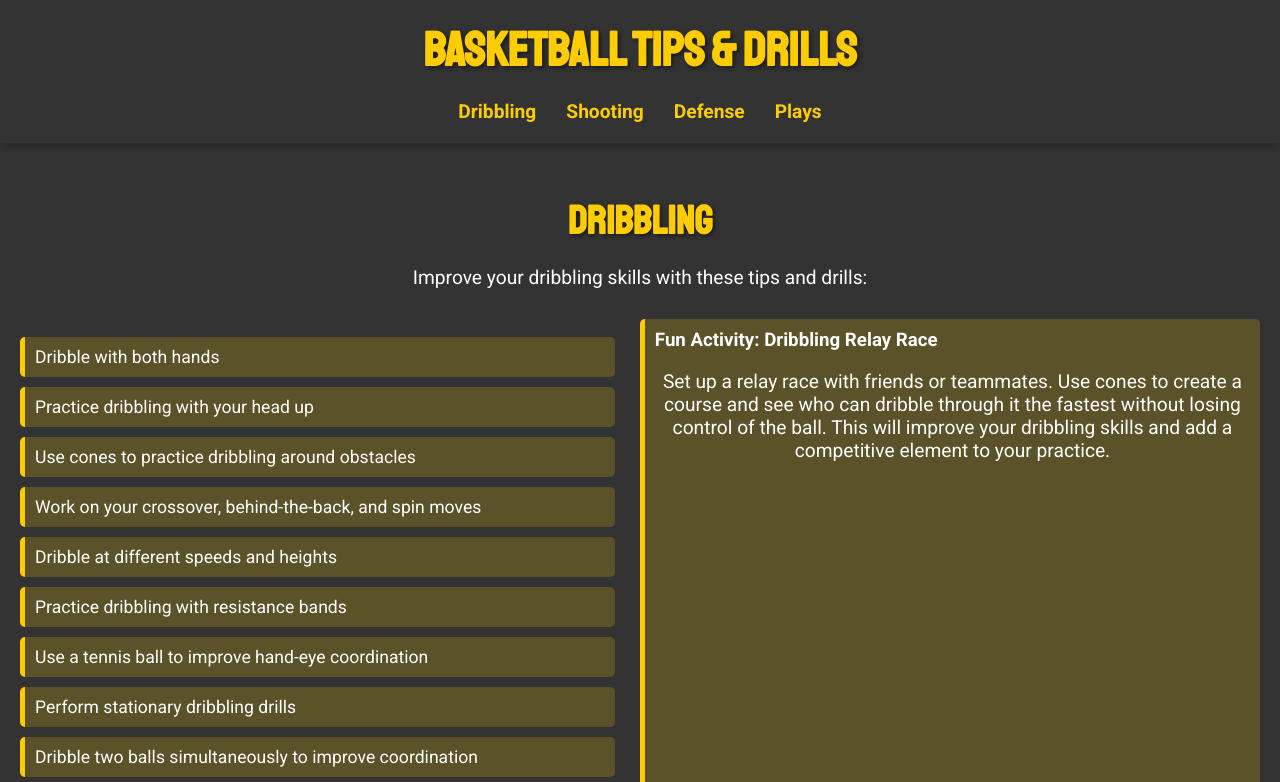
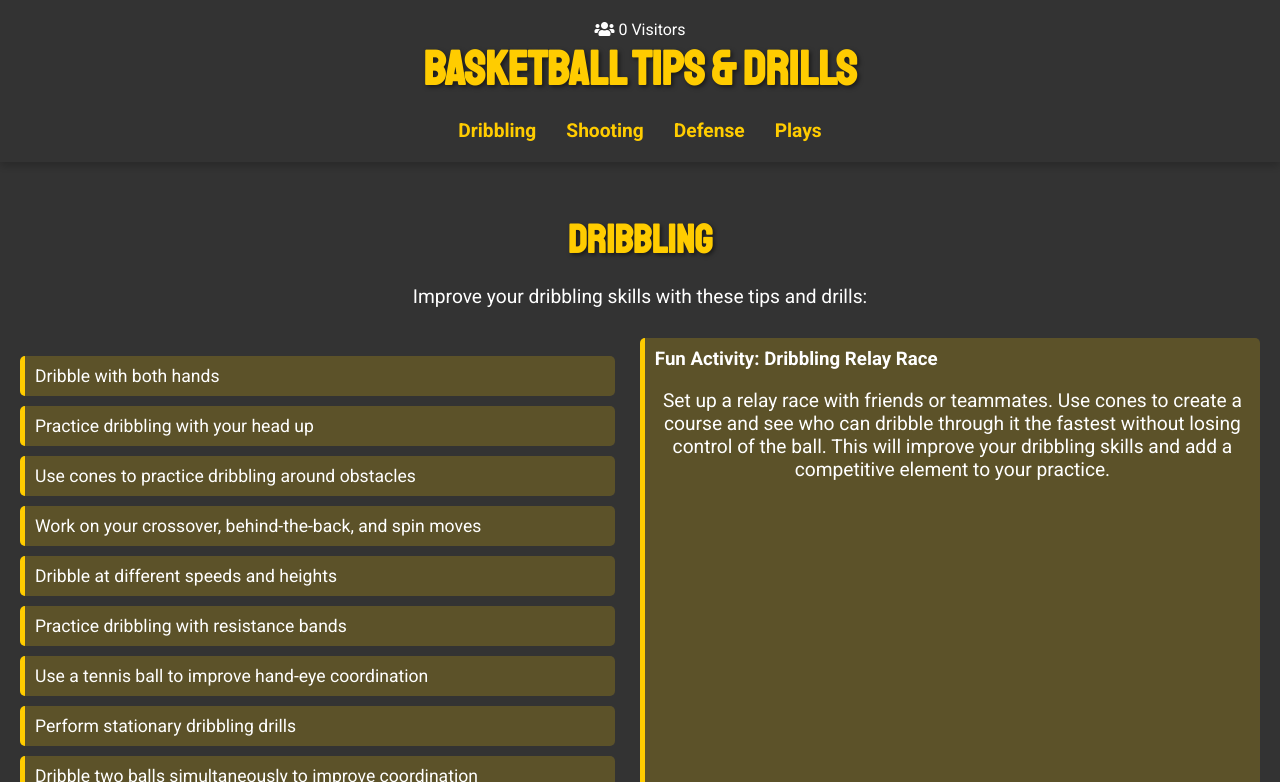
Before and after one commit to 314Jaguar/Drill-TipBBAL, a plain HTML site: page index.html in a window 1280 px wide. Shown: the top 782 px of the page. Drawn offline with Linux system fonts and the light colour scheme; a script that the page names is missing.

Commit message:
Update index.html

```diff
--- a/index.html
+++ b/index.html
@@ -12,6 +12,9 @@
 </head>
 <body>
     <header>
+        <div class="visitor-counter">
+            <i class="fas fa-users"></i> <span id="visitor-count">0</span> Visitors
+        </div>
         <h1>Basketball Tips & Drills</h1>
         <nav>
             <button class="toggle-menu"><i class="fas fa-bars"></i></button>
```
